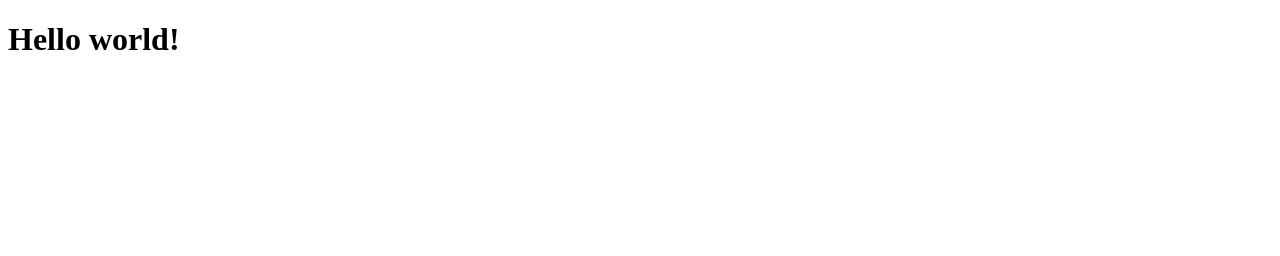
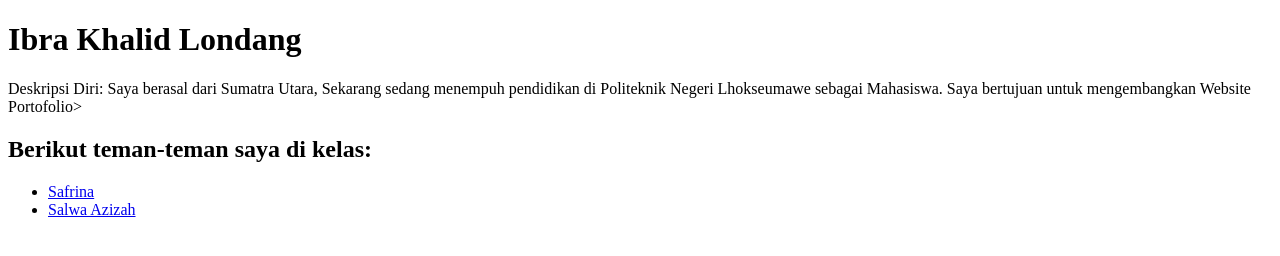
Before and after one commit to Ibra-Khalid-Londang/Ibra-Khalid-Londang.github.io, a plain HTML site: page index.html in a window 1280 px wide. Drawn offline with Linux system fonts and the light colour scheme.

Commit message:
pub: second publish

```diff
--- a/index.html
+++ b/index.html
@@ -5,6 +5,14 @@
     <title>home</title>
 </head>
 <body>
-    <h1>Hello world!</h1>
+    <h1>Ibra Khalid Londang</h1>
+    <p>Deskripsi Diri: Saya berasal dari Sumatra Utara, Sekarang sedang menempuh pendidikan
+        di Politeknik Negeri Lhokseumawe sebagai Mahasiswa.
+        Saya bertujuan untuk mengembangkan Website Portofolio></p>
+    <h2>Berikut teman-teman saya di kelas:</h2>
+    <ul>
+        <li><a href="https://safrina29.github.io/" target="_blank">Safrina</a></li>
+        <li><a href="https://salwaazizah.github.io/" target="_blank">Salwa Azizah</a></li>
+    </ul>
 </body>
 </html>
```
Also changed, not shown: 1 other file.
